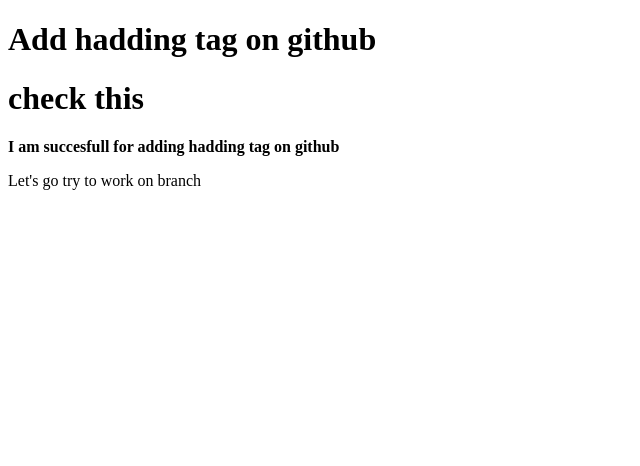
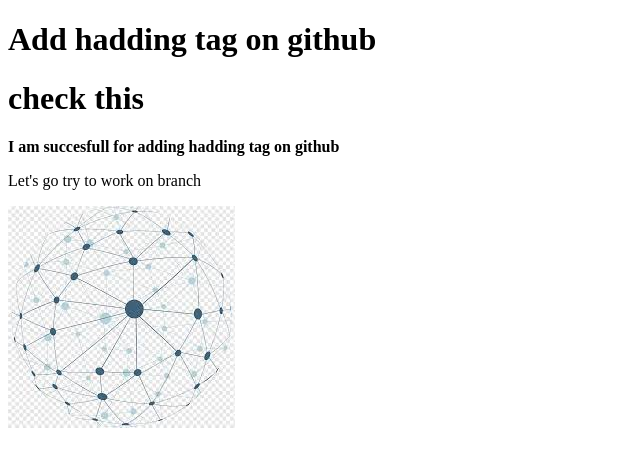
Before and after one commit to proloypaul/my_first_repository, a plain HTML site: page index.html in a window 1280 px wide. Shown: the whole page, without its empty margins (0-640 px from the left). Drawn offline with Linux system fonts and the light colour scheme.

Commit message:
new branch

```diff
--- a/index.html
+++ b/index.html
@@ -11,5 +11,6 @@
     <h1>check this</h1>
     <b>I am succesfull for adding hadding tag on github</b>
     <p>Let's go try to work on branch</p>
+    <img src="section2.jfif" alt="empty!">
 </body>
 </html>
```
Also changed, not shown: section2.jfif (added).
